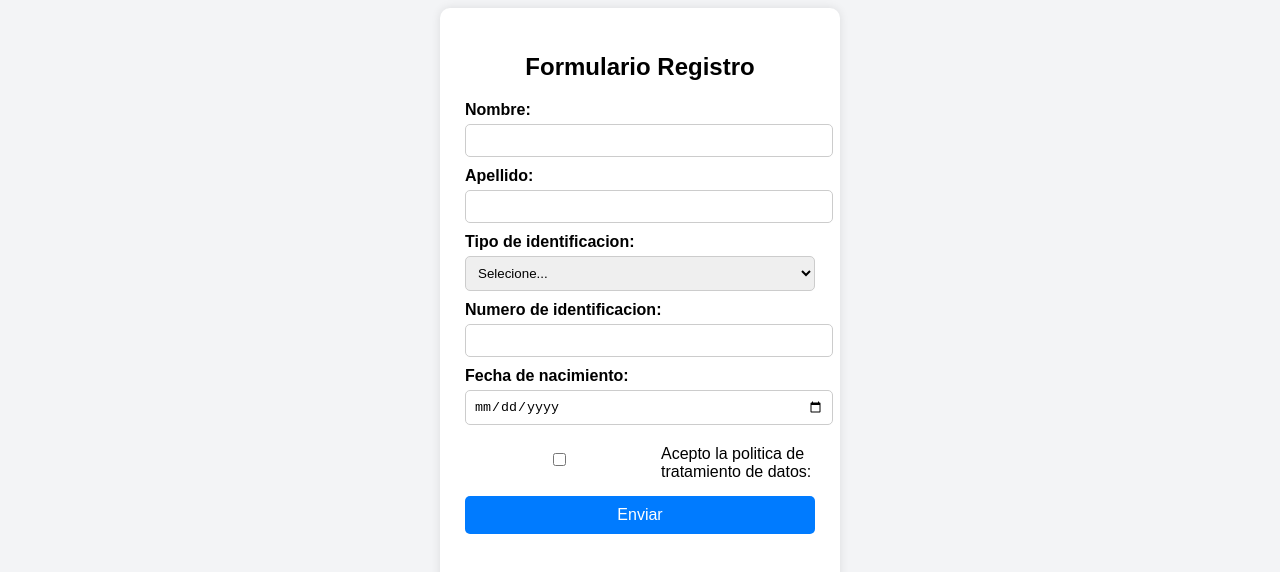
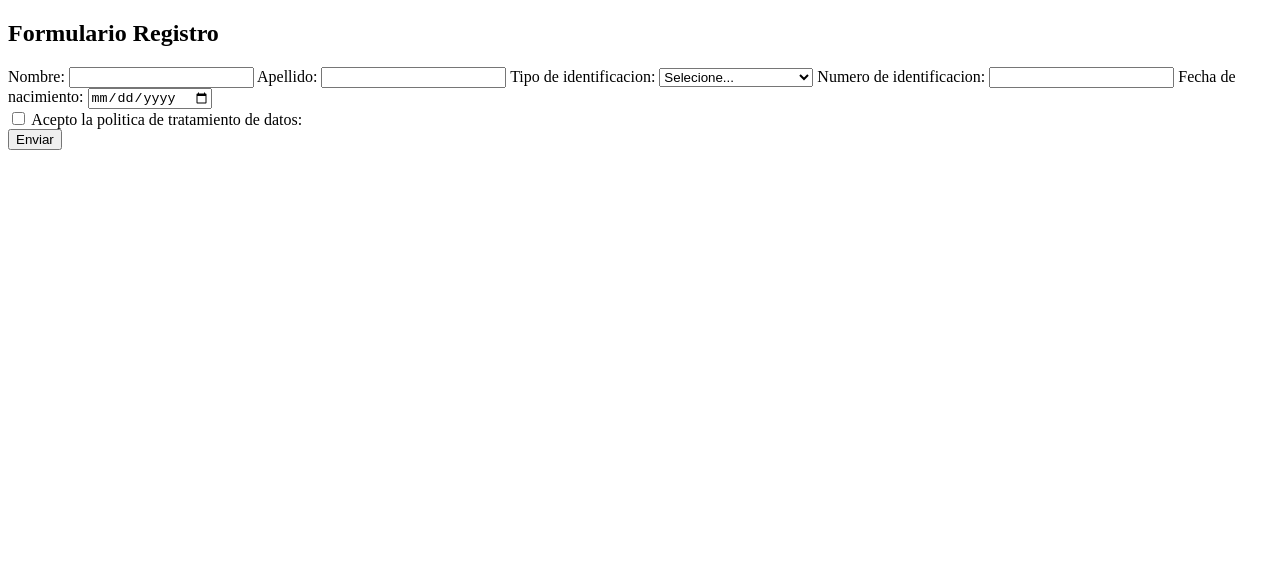
Before and after one commit to Jhoan119/Formulario-Web, a plain HTML site: page index.html in a window 1280 px wide. Drawn offline with Linux system fonts and the light colour scheme.

Commit message:
Update index.html

```diff
--- a/index.html
+++ b/index.html
@@ -4,63 +4,6 @@
     <meta charset="UTF-8">
     <meta name="viewport" content="width=device-width, initial-scale=1.0">
     <title>Formulario</title>
-    <style>
-        body {
-            font-family: Arial, sans-serif;
-            background-color: #f3f4f6;
-            display: flex;
-            justify-content: center;
-            height: 100vh;
-        }
-        form {
-            background-color: white;
-            padding: 25px;
-            border-radius: 10px;
-            box-shadow: 0 0 10px rgba(0,0,0,0.1);
-            width: 350px;
-        }
-
-        h2 {
-            text-align: center;
-            color: #000000;
-        }
-        label {
-            display: block;
-            margin-top: 10px;
-            font-weight: bold;
-        }
-        input, select {
-            width: 100%;
-            padding: 8px;
-            margin-top: 5px;
-            border: 1px solid #ccc;
-            border-radius: 5px;
-        }
-        .checkbox {
-            display: flex;
-            align-items: center;
-            margin-top: 10px;
-        }
-        .checkbox label {
-            margin-left: 8px;
-            font-weight: normal;
-        }
-        button {
-            margin-top: 15px;
-            width: 100%;
-            padding: 10px;
-            background-color: #007bff;
-            color: white;
-            border: none;
-            border-radius: 5px;
-            font-size: 16px;
-            cursor: pointer;
-        }
-        button:hover {
-            background-color: #0056b3;
-        }
-
-    </style>
 </head>
 <body>
     <form action="#" method="post">
@@ -100,4 +43,5 @@
     </form>
 
 </body>
+
 </html>
```
